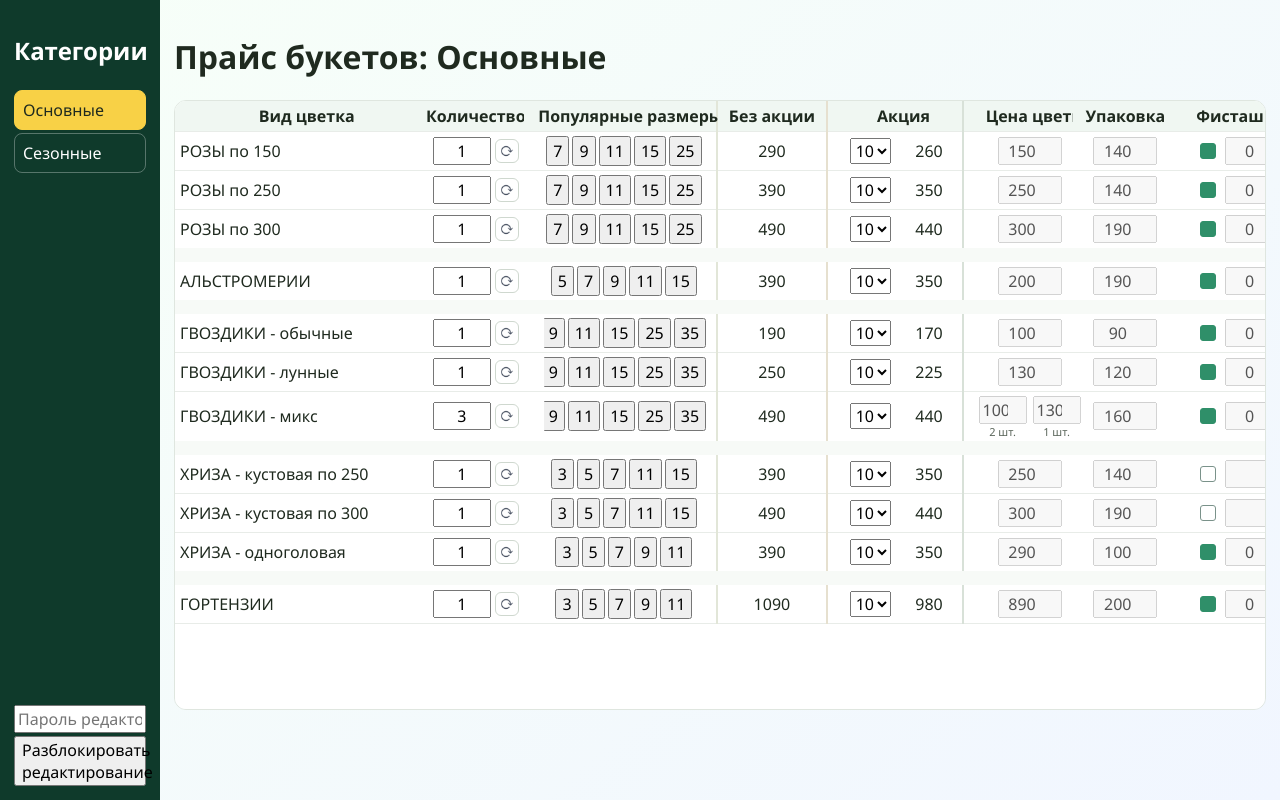
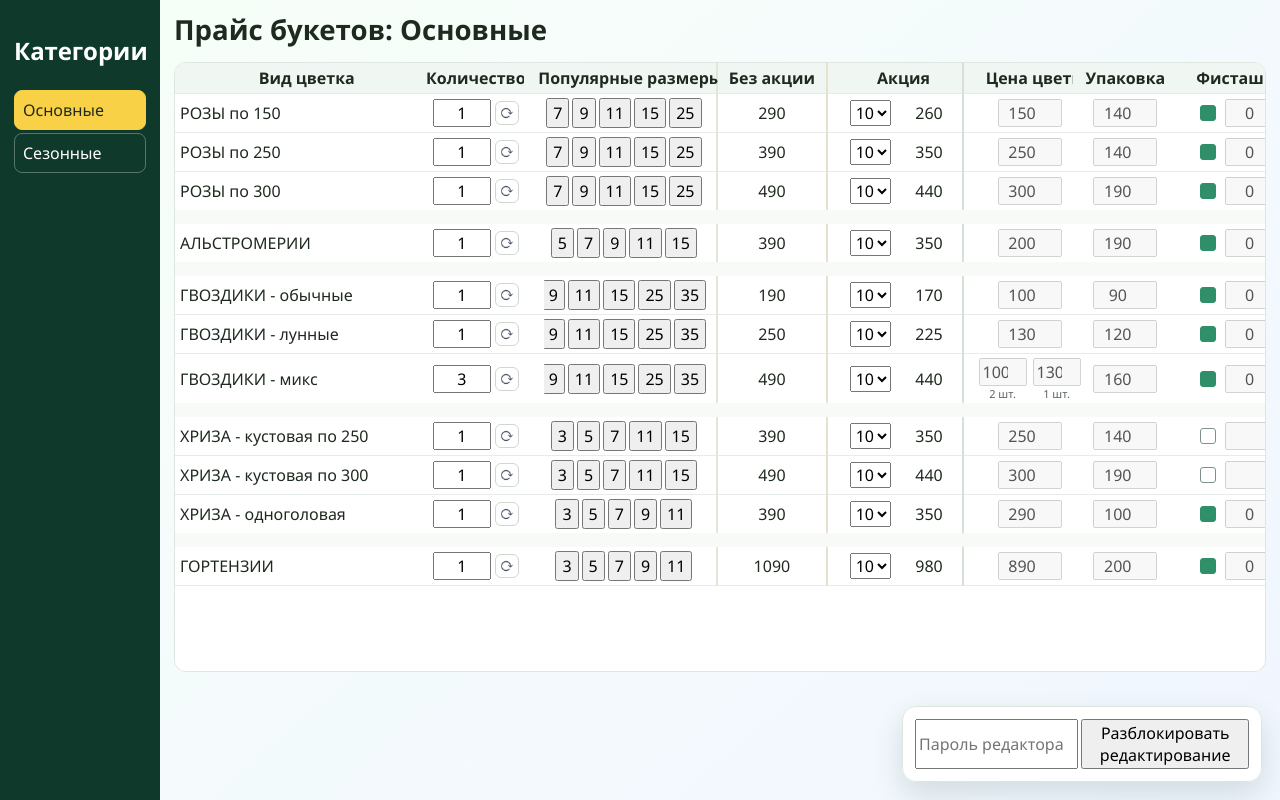
Before and after one commit to alizelect/flowers_baza, a Vue app: page / in a window 1280 px wide. Built offline with nearby package versions, Linux system fonts and the light colour scheme.

Commit message:
Adjust desktop header and editor panel

```diff
--- a/src/App.vue
+++ b/src/App.vue
@@ -625,12 +625,14 @@ onMounted(async () => {
 <template>
   <div class="layout" @click="handlePageClick">
     <SidebarMenu :active="store.activeSection" @change="onSectionChange">
-      <AuthGate v-if="!store.unlocked" @unlocked="store.setUnlocked" />
+      <div class="sidebar-mobile-auth">
+        <AuthGate v-if="!store.unlocked" @unlocked="store.setUnlocked" />
+      </div>
     </SidebarMenu>
 
     <main class="content">
       <header class="toolbar">
-        <h1>{{ uiLabels.title }}: {{ SECTION_LABELS[store.activeSection] }}</h1>
+        <h1 class="toolbar-title">{{ uiLabels.title }}: {{ SECTION_LABELS[store.activeSection] }}</h1>
         <div class="toolbar-actions">
           <button v-if="store.unlocked" @click="onChooseFile">{{ uiLabels.chooseJson }}</button>
           <button v-if="store.unlocked" @click="openCreate">{{ uiLabels.addFlower }}</button>
@@ -959,6 +961,10 @@ onMounted(async () => {
       </div>
     </main>
 
+    <div class="desktop-auth-panel">
+      <AuthGate v-if="!store.unlocked" @unlocked="store.setUnlocked" />
+    </div>
+
     <FlowerEditorModal
       :model-value="editorOpen"
       :initial="editorItem"
--- a/src/style.css
+++ b/src/style.css
@@ -682,6 +682,14 @@ select {
 }
 
 @media (max-width: 760px) {
+  .desktop-auth-panel {
+    display: none;
+  }
+
+  .sidebar-mobile-auth {
+    display: block;
+  }
+
   button,
   input,
   select {
@@ -835,3 +843,45 @@ select {
     align-items: stretch;
   }
 }
+
+
+
+.sidebar-mobile-auth {
+  display: none;
+}
+
+.toolbar-title {
+  margin: 0;
+  font-size: 1.725rem;
+  line-height: 1.1;
+}
+
+.desktop-auth-panel {
+  position: fixed;
+  right: 18px;
+  bottom: 18px;
+  z-index: 30;
+  width: min(360px, calc(100vw - 36px));
+}
+
+.desktop-auth-panel .auth-wrap {
+  margin: 0;
+  padding: 12px;
+  border-radius: 14px;
+  background: rgba(255, 255, 255, 0.98);
+  border: 1px solid #dfe6df;
+  box-shadow: 0 12px 30px rgba(15, 58, 43, 0.14);
+  align-items: stretch;
+}
+
+.desktop-auth-panel .auth-wrap input,
+.desktop-auth-panel .auth-wrap button {
+  width: 100%;
+}
+.content > .toolbar {
+  margin-bottom: 18px;
+}
+
+.content > .status-row {
+  margin: 0 0 22px;
+}
```
Also changed, not shown: src/App.vue.js (+38 -10 lines).
